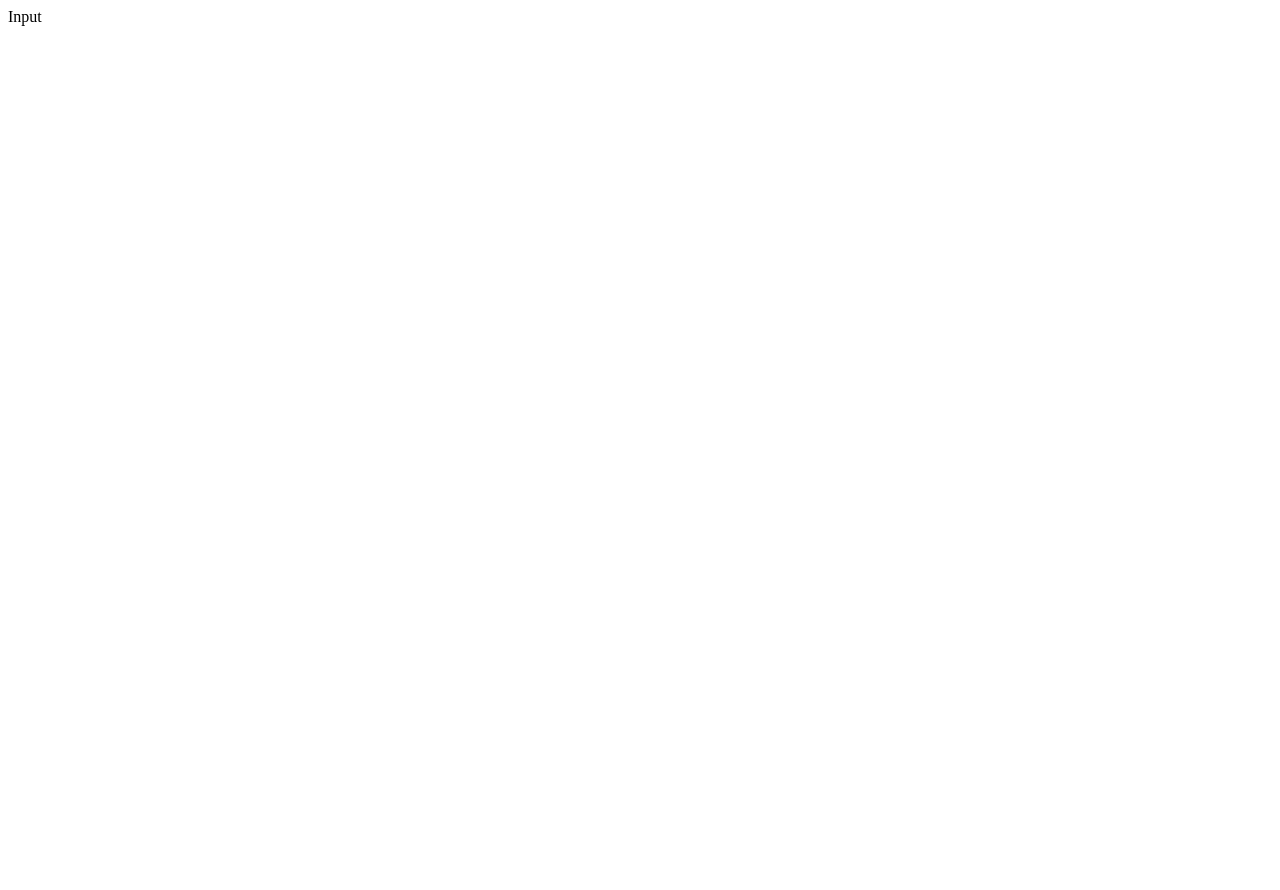
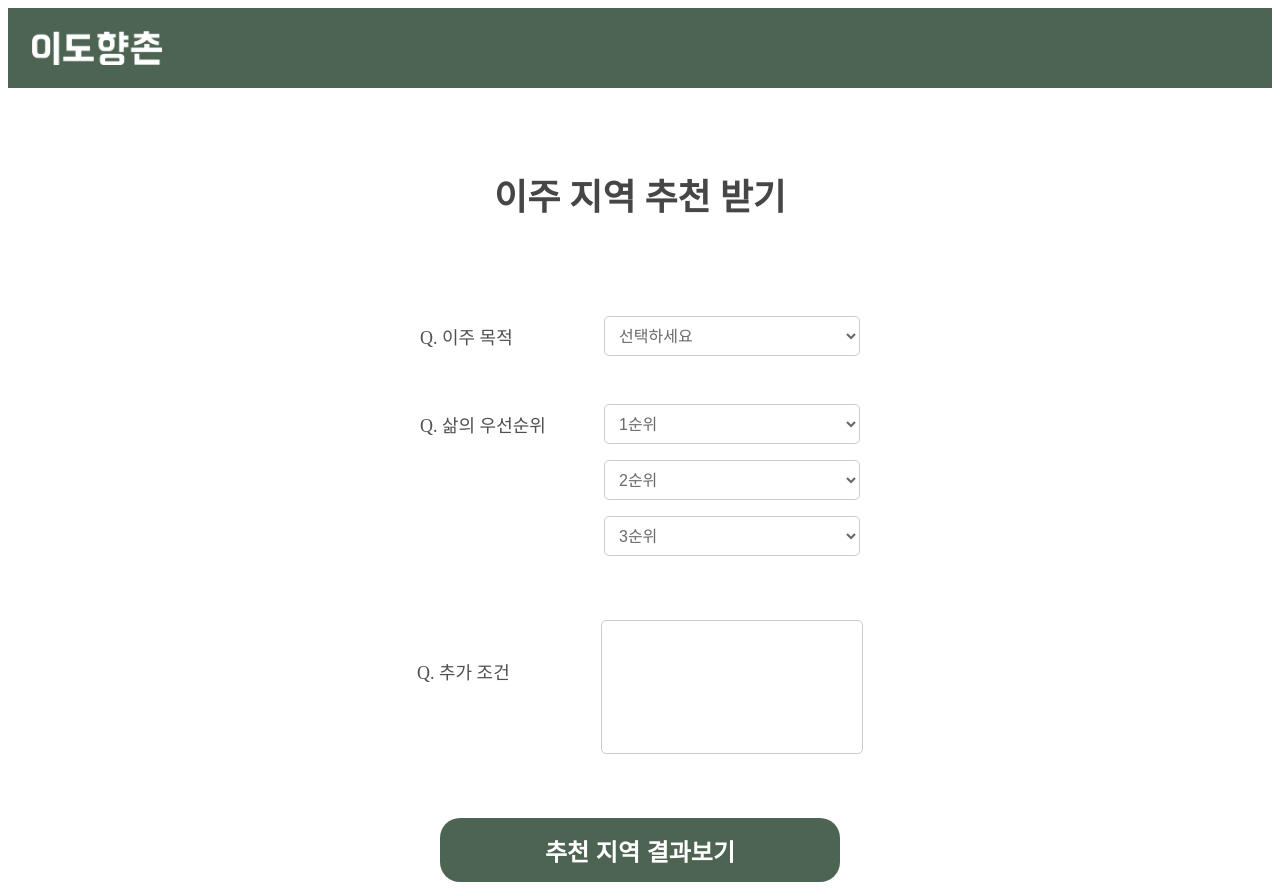
Before and after one commit to gdg-baekya-team20/move-to-village-FE, a React (Vite) app: page /form in a window 1280 px wide. Before the commit the page ends 800 px from the top, so only its background shows below. Built offline with nearby package versions, Linux system fonts and the light colour scheme.

Commit message:
[Add] 추천 Form 페이지 구현

```diff
--- a/src/component/Button.jsx
+++ b/src/component/Button.jsx
@@ -1,13 +1,11 @@
 // import React from 'react'
 import styled from 'styled-components'
 
-function Button() {
+function Button({ text, onClick }) { // text와 onClick을 props로 받음
   return (
-    <div>
-        <ButtonContainer>
-            <ButtonContent>결과 확인하기</ButtonContent>
-        </ButtonContainer>
-    </div>
+    <ButtonContainer>
+      <ButtonContent onClick={onClick}>{text}</ButtonContent>
+    </ButtonContainer>
   )
 }
 
@@ -17,7 +15,7 @@ const ButtonContainer = styled.div`
 `;
 
 const ButtonContent = styled.button`
-    width: 25rem;
+  width: 25rem;
   height: 4rem;
   background-color: #4E6453;
   border: none;
@@ -26,4 +24,9 @@ const ButtonContent = styled.button`
   color: white;
   font-size: 24px;
   font-weight: bold;
+
+  &:hover {
+    background-color: #3B5043; /* Hover 효과 추가 */
+    cursor: pointer;
+  }
 `;
--- a/src/component/Calculate.jsx
+++ b/src/component/Calculate.jsx
@@ -2,8 +2,13 @@
 import styled from 'styled-components'
 import Header from './Header.jsx'
 import Button from './Button.jsx'
+import { useNavigate } from 'react-router-dom';
 
 function Calculate() {
+    const navigate = useNavigate();
+    const handleClick = () => {
+        navigate('/calculator/result');
+    }
   return (
     <div>
         <Header />
@@ -32,7 +37,7 @@ function Calculate() {
                 <Input placeholder='월세, 관리비 등 총 합산(한 달 기준)'/> 만 원
             </Row>
         </Container>
-        <Button />
+        <Button text="결과 확인하기" onClick={handleClick}/>
         </Layout>
     </div>
   )
--- a/src/component/Input.jsx
+++ b/src/component/Input.jsx
@@ -1,9 +1,174 @@
-import React from 'react'
+import React, { useState } from 'react'
+import Header from './Header'
+import styled from 'styled-components'
+import Button from './Button'
+import { useNavigate } from 'react-router-dom'
 
 function Input() {
+
+    const navigate = useNavigate();
+    const [purpose, setPurpose] = useState("");
+    const [priority1, setPriority1] = useState('');
+      const [priority2, setPriority2] = useState('');
+      const [priority3, setPriority3] = useState('');
+
+    const handleSelectChange = (event) => {
+        setPurpose(event.target.value); // 드롭다운 값 변경 처리
+      };
+
+    const handleClick = () => {
+        navigate('/form/result');
+    }
+
   return (
-    <div>Input</div>
+    <div>
+        <Header />
+        <Container>
+            <Title>이주 지역 추천 받기</Title>
+            <Row>
+                <Text>Q. 이주 목적</Text>
+                <Select value={purpose} onChange={handleSelectChange}>
+                    <option value="" disabled>
+                      선택하세요
+                    </option>
+                    <option value="farming">귀농</option>
+                    <option value="job_startup">일자리/창업</option>
+                    <option value="quality_of_life">삶의 질(건강, 가족과의 시간)</option>
+                    <option value="retirement">귀향 및 은퇴</option>
+                    <option value="economic_reason">경제적 이유(생활비, 주거비 절감)</option>
+                    <option value="others">기타</option>
+              </Select>
+            </Row>
+            <PriorityBox>
+            <Row>
+              <Text>Q. 삶의 우선순위</Text>
+                <Select value={priority1} onChange={(event) => setPriority1(event.target.value)}>
+                  <option value="" disabled>
+                    1순위
+                  </option>
+                  <option value="transportation">교통</option>
+                  <option value="culture">문화</option>
+                  <option value="healthcare">의료시설</option>
+                  <option value="nature">자연환경</option>
+                  <option value="cost_of_living">물가</option>
+                </Select>
+              </Row>
+              <Row>
+                <Text></Text>
+                <Select value={priority2} onChange={(event) => setPriority2(event.target.value)}>
+                  <option value="" disabled>
+                    2순위
+                  </option>
+                  <option value="transportation">교통</option>
+                  <option value="culture">문화</option>
+                  <option value="healthcare">의료시설</option>
+                  <option value="nature">자연환경</option>
+                  <option value="cost_of_living">물가</option>
+                </Select>
+              </Row>
+              <Row>
+                <Text></Text>
+                <Select value={priority3} onChange={(event) => setPriority3(event.target.value)}>
+                  <option value="" disabled>
+                     3순위
+                  </option>
+                  <option value="transportation">교통</option>
+                  <option value="culture">문화</option>
+                  <option value="healthcare">의료시설</option>
+                  <option value="nature">자연환경</option>
+                  <option value="cost_of_living">물가</option>
+                </Select>
+              </Row>
+              </PriorityBox>
+
+        <Row>
+            <Text>Q. 추가 조건</Text>
+            <Area />
+        </Row>
+        <Button text="추천 지역 결과보기" onClick={handleClick} />
+        </Container>
+    </div>
   )
 }
 
 export default Input
+
+const Container = styled.div`
+    display: flex;
+    flex-direction: column;
+    align-items: center;
+    justify-content: center;
+    gap: 1rem;
+`;
+
+const Title = styled.div`
+    font-size: 36px;
+    margin-top: 5rem;
+    margin-bottom: 5rem;
+    color: #464646;
+    font-weight: bold;
+`;
+
+const Row = styled.div`
+    display: flex;
+    flex-direction: row;
+    justify-content: center;
+    align-items: center;
+    gap: 1.5rem;
+`;
+
+const Text = styled.div`
+  font-size: 18px;
+  width: 10rem;
+  color: #505050;
+  font-weight: 500;
+`;
+
+const Select = styled.select`
+  width: 16rem;
+  height: 40px;
+  border: 1px solid #ccc;
+  border-radius: 5px;
+  padding: 5px 10px;
+  font-size: 16px;
+  background-color: #fff;
+  color: #696969;
+
+  &:focus {
+    outline: none;
+    border-color: #4E6453;
+  }
+`;
+
+const PriorityBox = styled.div`
+    display: flex;
+    flex-direction: column;
+    justify-content: center;
+    align-items: center;
+    gap: 1rem;
+    margin-top: 2rem;
+    margin-bottom: 3rem;
+`;
+
+const Area = styled.textarea`
+    width: 16rem;
+    height: 8rem;
+    color: #000000; /* 텍스트 색상 변경 */
+    border-style: solid;
+    border-width: 1.2px;
+    border-color: #ccc;
+    resize: none;
+    overflow: auto;
+    font-size: 16px; /* 글꼴 크기 */
+    border-radius:5px;
+    margin-bottom: -2rem;
+
+    ::placeholder {
+        color: #A9A9A9; /* placeholder 색상 */
+    }
+
+    &:focus {
+        outline: none; /* 포커스 시 기본 스타일 제거 */
+        border-color: #4E6453; /* 포커스 시 테두리 색상 변경 */
+    }
+`;
```
